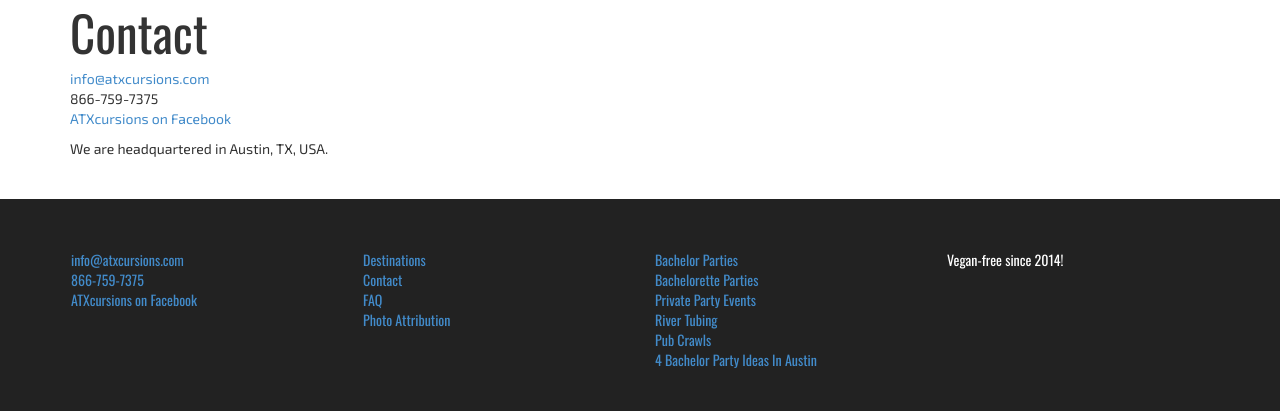
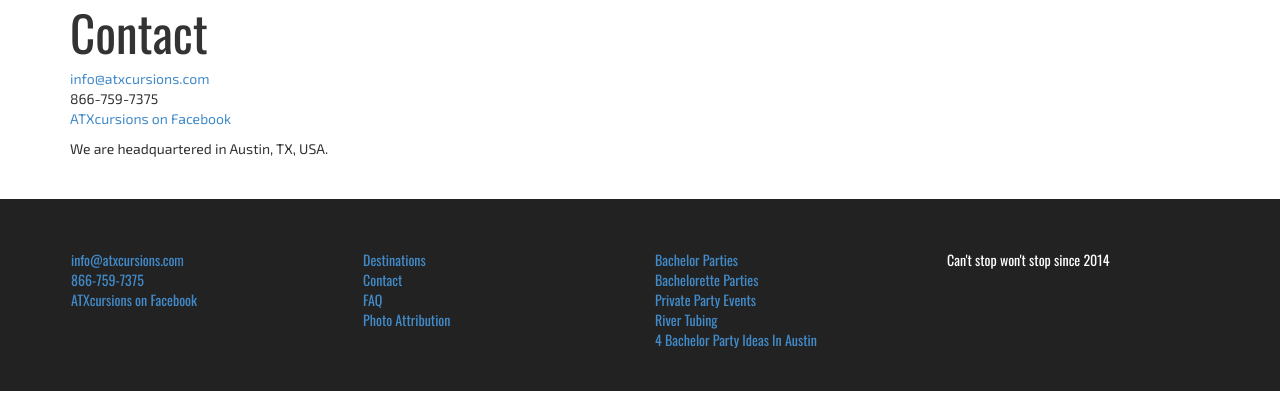
Before and after one commit to Gennovacap-Technology/axtcursions, a Jekyll site: the page built from contact.html, in a window 1280 px wide and 900 px high, scrolled down 697 px, cut to the strip 489-900 px from the top of the window. Built offline with Jekyll 4.4.1, drawn with Linux system fonts in a browser that asks for light colours; nearby versions of some CDN libraries; Markdown is read by kramdown in place of the engine named in the settings.

Commit message:
removing pub crawls

```diff
--- a/_layouts/default.html
+++ b/_layouts/default.html
@@ -8,7 +8,7 @@
     <link rel="shortcut icon" href="/images/favicon.png">
     <link rel="icon" href="/images/favicon.png" type="image/x-icon">
 
-    <title>{% if page.title %} {{page.title}} - {% endif %} ATXcursions{% unless page.title %} - River Tubing, Outdoor Parties and Pub Crawls in Austin, TX!{% endunless %}</title>
+    <title>{% if page.title %} {{page.title}} - {% endif %} ATXcursions{% unless page.title %} - River Tubing and Outdoor Excursion Tours in Austin, TX!{% endunless %}</title>
 
     <!-- Bootstrap core CSS -->
     <link href='http://fonts.googleapis.com/css?family=Exo+2:400,700|Oswald:400,700,300' rel='stylesheet' type='text/css'>
@@ -106,13 +106,13 @@
                     <li><a href="/bachelor-bachelorette-parties-austin.html">Bachelorette Parties</a></li>
                     <li><a href="/private-party-events.html">Private Party Events</a></li>
                     <li><a href="/river-float-tubing-austin.html">River Tubing</a></li>
-                    <li><a href="/pub-crawls.html">Pub Crawls</a></li>
+                    <!--<li><a href="/pub-crawls.html">Pub Crawls</a></li>-->
                     <!--<li><a href="/4-bachelorette-party-ideas-in-austin.html">4 Bachelorette Party Ideas In Austin</a></li>-->
                     <li><a href="/4-bachelor-party-ideas-in-austin.html">4 Bachelor Party Ideas In Austin</a></li>
                   </ul>
                 </div>
                 <div class="col-sm-3">
-                  <div id=""><span  class="rotate">Vegan-free since 2014!, You must be this tall to ride, Can't stop won't stop since 2014, Say When., Gluten free since 2014</span></div>
+                  <div id=""><span  class="rotate">Can't stop won't stop since 2014, Say When., Gluten free since 2014</span></div>
                 </div>
               </div>
               </nav>
--- a/private-party-events.html
+++ b/private-party-events.html
@@ -49,7 +49,7 @@
         <li>ATV and dirtbike rides + bonfire at a ranch</li>
         <li>BBQ at The Salt Lick</li>
         <li>Party bus around Austin</li>
-        <li>Pub crawls</li>
+        <li>Bar hopping</li>
       </ul>
 
       <p>We can customize your trip to whatever fits your needs.</p>
```
